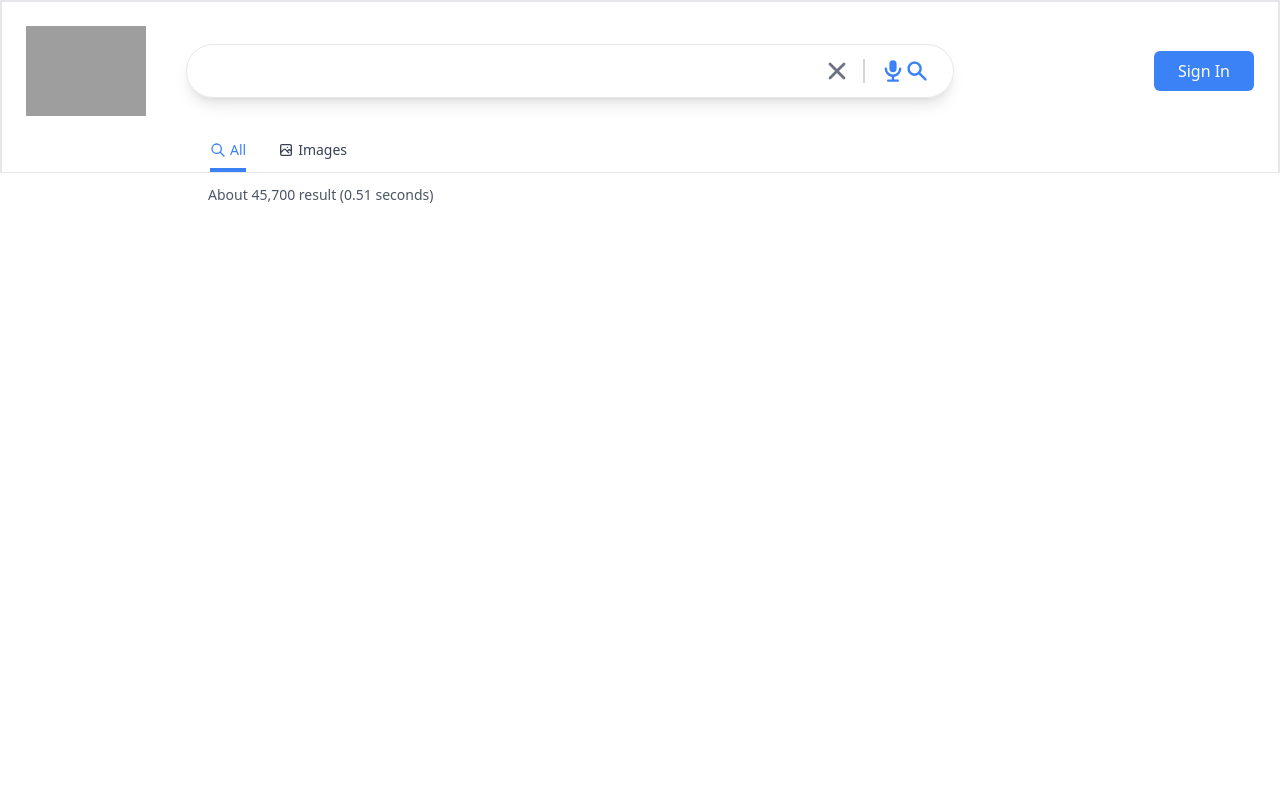
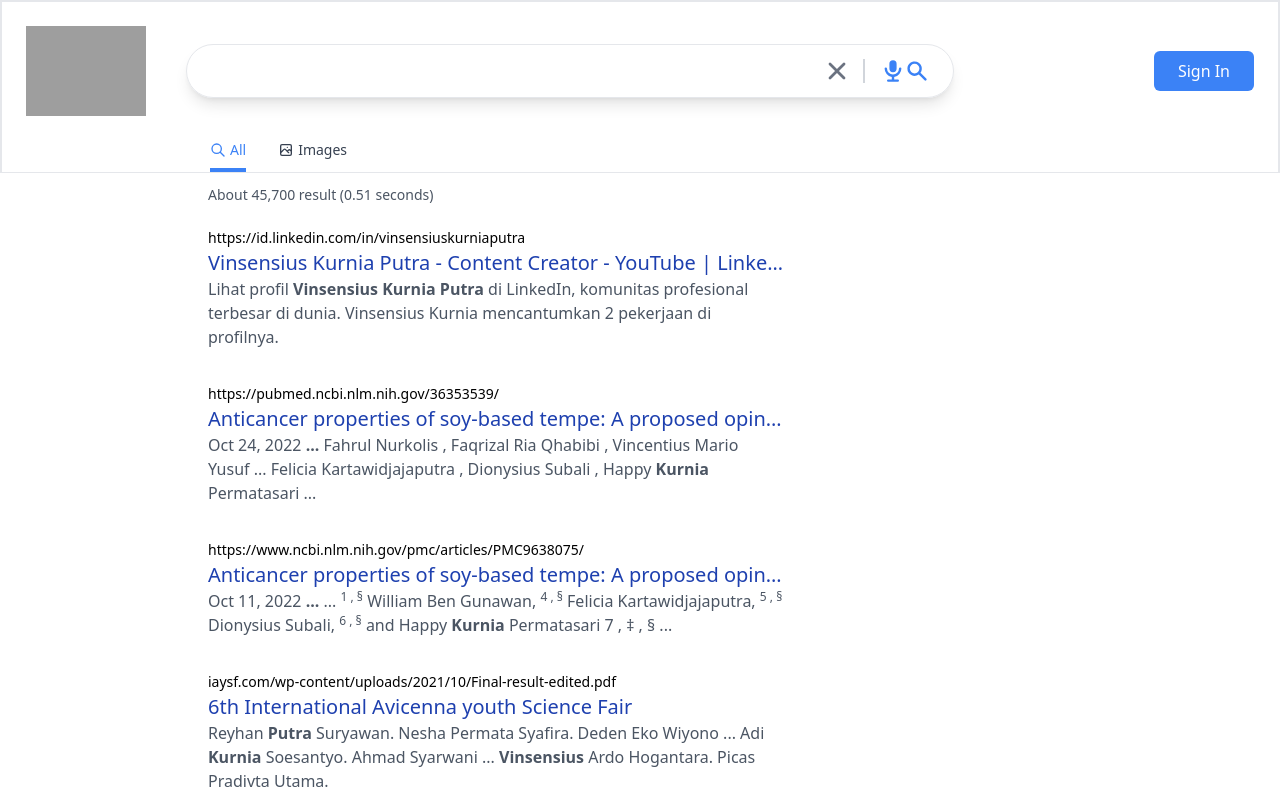
Before and after one commit to vinsensiuskurniaputra/google, a Next.js app: page /search in a window 1280 px wide. Shown: the top 800 px of the page. Built offline with nearby package versions, Linux system fonts and the light colour scheme; no server answers; grey boxes are pictures that could not be loaded.

Commit message:
complete to result section and install html parser

```diff
--- a/components/SearchHeader.tsx
+++ b/components/SearchHeader.tsx
@@ -18,7 +18,7 @@ const SearchHeader = () => {
     }
 
   return (
-    <header className='sticky top-0 bg-white border-b border-2 border-gray-200'>
+    <header className='sticky top-0 bg-white border-b border-2 border-gray-200 z-[5]'>
       <div className='p-6 w-full items-center flex'>
         <img
           onClick={() => router.push("/")}
--- a/components/SearchResult.tsx
+++ b/components/SearchResult.tsx
@@ -1,4 +1,5 @@
 import React from 'react'
+import Parser from "html-react-parser"
 
 const SearchResult = ({results}) => {
   return (
@@ -7,6 +8,24 @@ const SearchResult = ({results}) => {
         About {results.searchInformation.formattedTotalResults} result (
         {results.searchInformation.formattedSearchTime} seconds)
       </p>
+      {results.items.map((result) => (
+        <div key={result.link} className='max-w-xl mb-8'>
+          <div className='group'>
+            <a href={result.link} className='text-sm truncate'>
+              {result.formattedUrl}
+            </a>
+            <a
+              href={result.link}
+              className='group-hover:underline decoration-blue-800'
+            >
+              <h2 className='truncate text-xl font-medium text-blue-800'>
+                {result.title}
+              </h2>
+            </a>
+          </div>
+          <p className='text-gray-600'>{Parser(result.htmlSnippet)}</p>
+        </div>
+      ))}
     </div>
   );
 }
--- a/package.json
+++ b/package.json
@@ -7,6 +7,7 @@
   },
   "dependencies": {
     "@heroicons/react": "^1.0.6",
+    "html-react-parser": "^3.0.4",
     "next": "latest",
     "next-auth": "^4.18.5",
     "react": "18.2.0",
```
Also changed, not shown: 1 other file (tests, documents, lock files or other folders).
